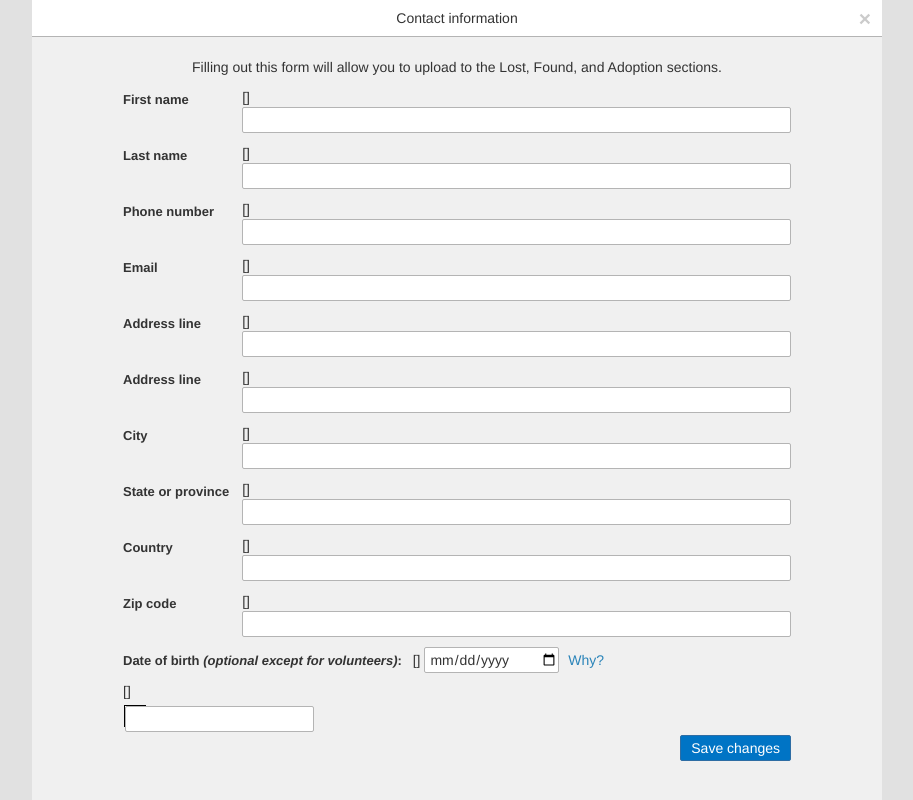
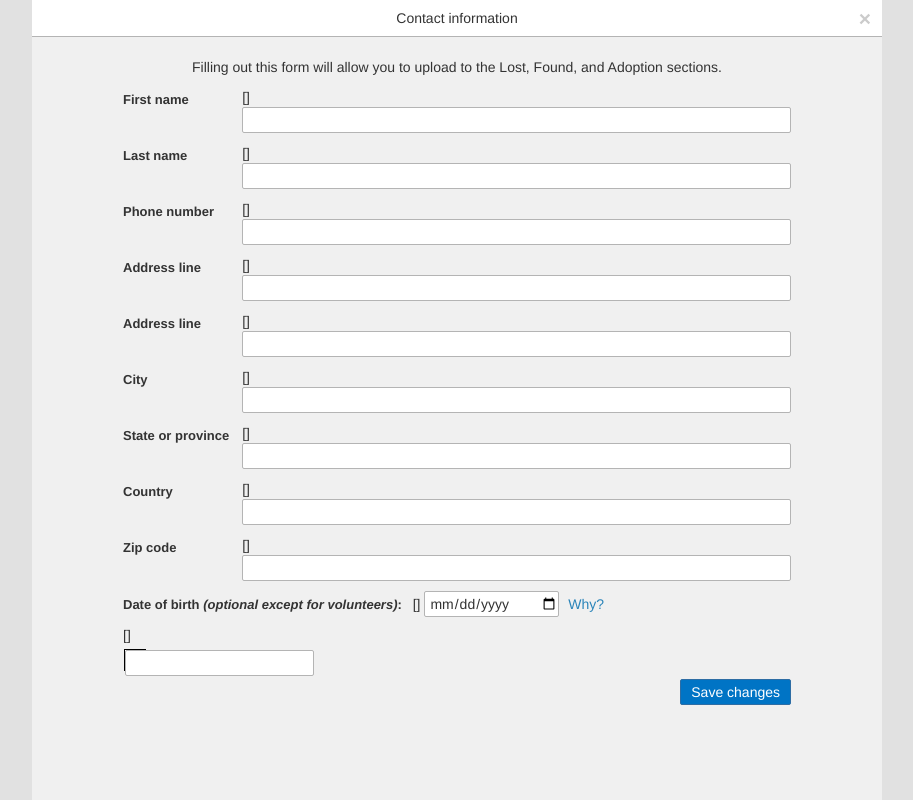
Before and after one commit to rachelhbush/Meowseum, a Django app: template Meowseum/templates/en/public/user_contact_information.html in a window 1280 px wide. Shown: the whole page, without its empty margins (183-1096 px from the left). Run offline with Django 3.2, Linux system fonts and the light colour scheme; the template is opened without the code that fills it: most values are stand-ins (such as "Sample title", 1, 10 or a date in 2020); form fields are guessed from the names that the template uses; some libraries are stand-ins or nearby versions.

Commit message:
feat: Remove email field from UserContactForm
Because the user is required to provide an email address during signup,
the user shouldn't be able to use this form to modify it, and it
doesn't make sense to ask for it twice.

```diff
--- a/Meowseum/forms.py
+++ b/Meowseum/forms.py
@@ -210,7 +210,7 @@ class UserContactForm1(RadioModelForm):
 class UserContactForm2(RadioModelForm):
     class Meta:
         model = User
-        fields = ('first_name', 'last_name', 'email')
+        fields = ('first_name', 'last_name')
 
 class ShelterForm(RadioModelForm):
     class Meta:
--- a/Meowseum/templates/en/public/user_contact_information_main.html
+++ b/Meowseum/templates/en/public/user_contact_information_main.html
@@ -24,13 +24,6 @@ Filling out this form will allow you to upload to the Lost, Found, and Adoption
         <td>
             {{ main_form.phone_number.errors }}
             {{ main_form.phone_number }}
-        </td>
-    </tr>
-    <tr>
-        <th>{{ user_form.email.label_tag }}</th>
-        <td>
-            {{ user_form.email.errors }}
-            {{ user_form.email }}
         </td>
     </tr>
     <tr>
```
